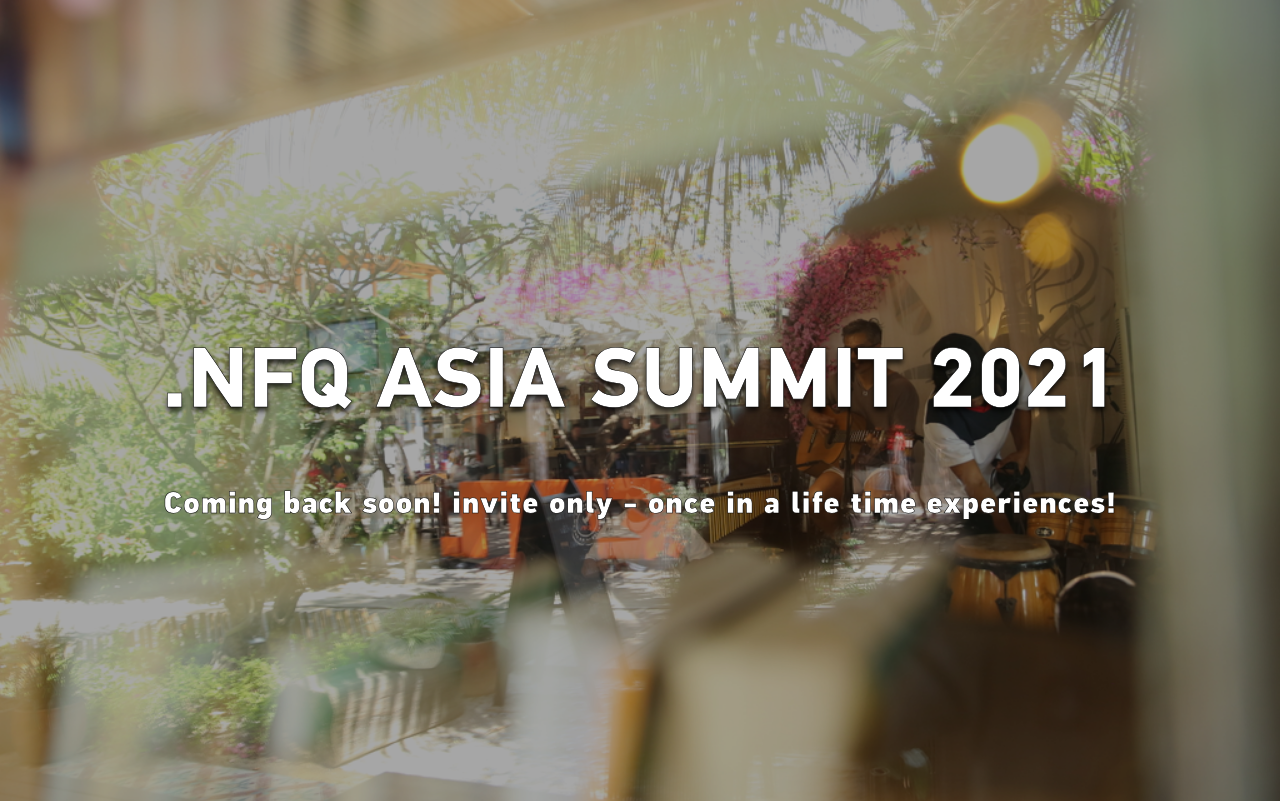
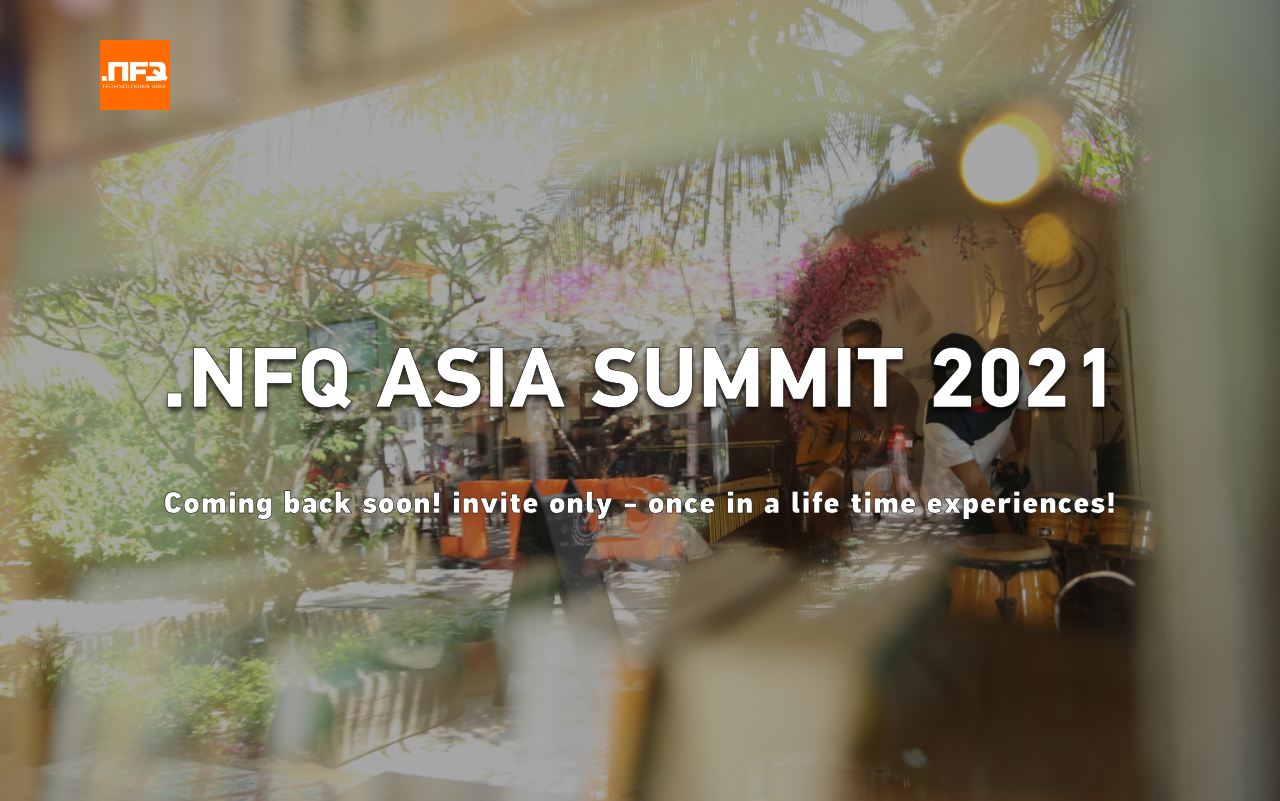
Before and after one commit to dungonfq/nfq-summit-2021, a Vue app: page / in a window 1280 px wide. Shown: the top 801 px of the page. Built offline with nearby package versions, Linux system fonts and the light colour scheme.

Commit message:
Add NFQ logo

```diff
--- a/src/pages/home/Home.vue
+++ b/src/pages/home/Home.vue
@@ -1,6 +1,7 @@
 /* eslint-disable */
 <template>
     <div class="home">
+        <img class="logo" src="images/logo.png" />
         <TopBg />
         <SummitPoints />
         <LastYearMoments />
--- a/src/sass/global/_global.scss
+++ b/src/sass/global/_global.scss
@@ -13,6 +13,29 @@
 
 *, *::before, *::after {
     box-sizing: border-box;
+}
+
+.logo {
+    width: 40px;
+    height: 40px;
+    top: 20px;
+    left: 20px;
+    position: absolute;
+    z-index: 1;
+
+    @include r($sm-tablet) {
+        width: 50px;
+        height: 50px;
+        top: 20px;
+        left: 50px;
+    }
+
+    @include r($md-tablet) {
+        width: 70px;
+        height: 70px;
+        top: 40px;
+        left: 100px;
+    }
 }
 
 .container {
```
